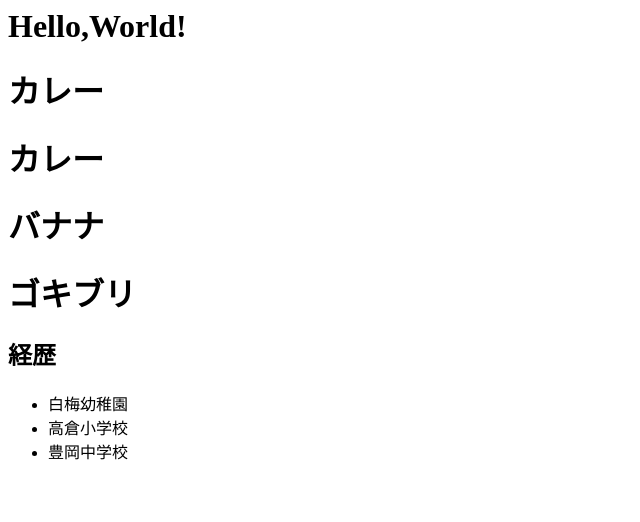
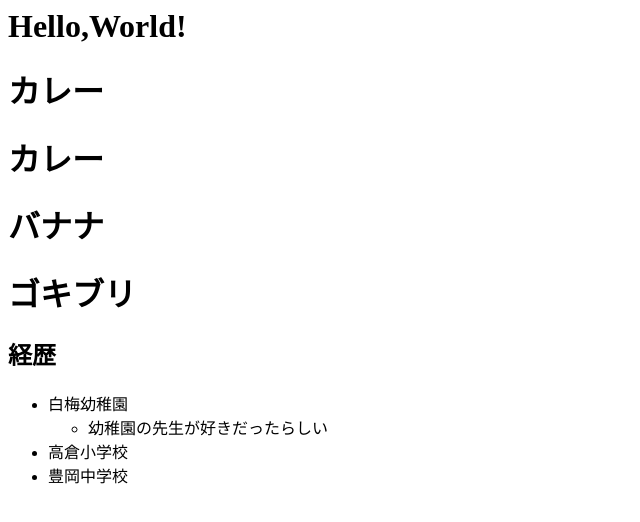
Before and after one commit to shirato-U/git_practice, a plain HTML site: page index.html in a window 1280 px wide. Shown: the whole page, without its empty margins (0-640 px from the left). Drawn offline with Linux system fonts and the light colour scheme.

Commit message:
経歴に一言追加

```diff
--- a/index.html
+++ b/index.html
@@ -38,7 +38,11 @@
         <h1>ゴキブリ</h1>
     <h2>経歴</h2>
 <ul>
-    <li>白梅幼稚園</li>
+    <li>白梅幼稚園
+<ul>
+<li>幼稚園の先生が好きだったらしい</li>
+</ul>
+</li>
     <li>高倉小学校</li>
     <li>豊岡中学校</li>
 </ul>
```
